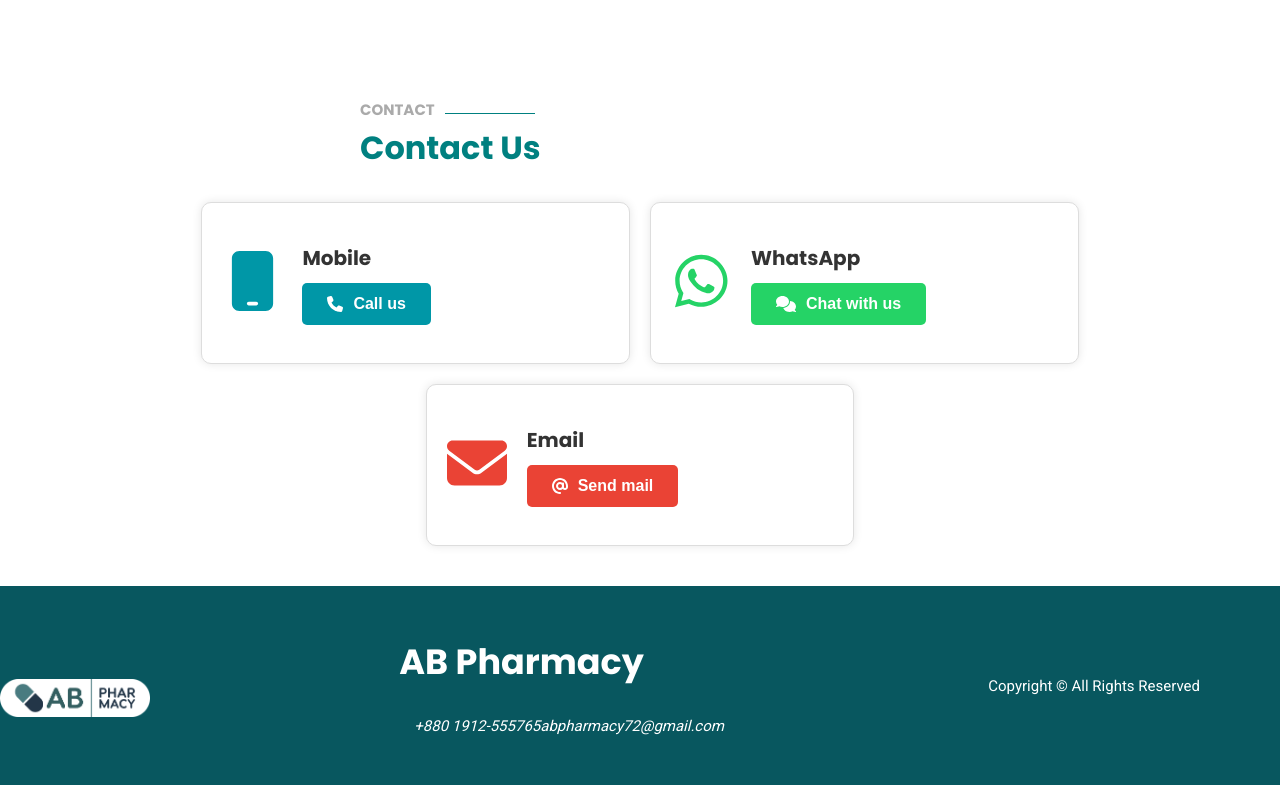
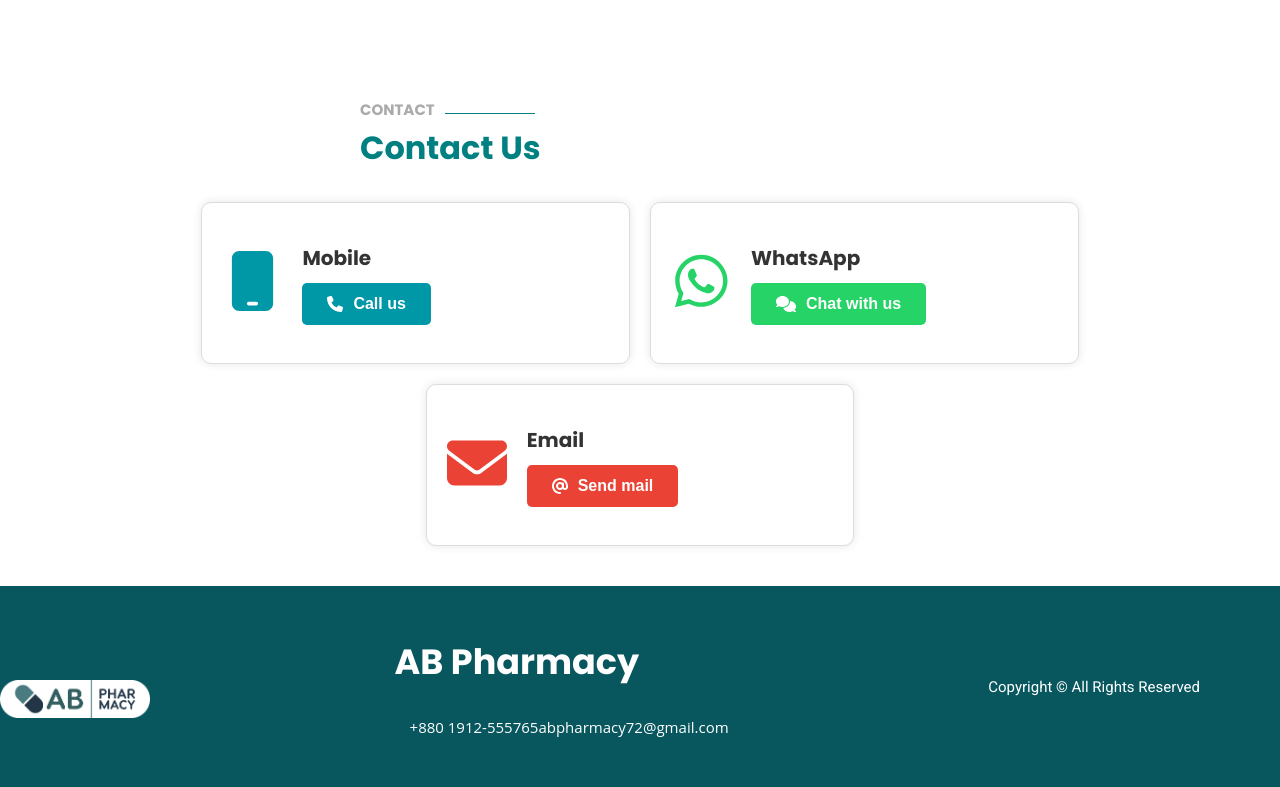
Before and after one commit to dhruba-datta/AB-Pharmacy-React, a React (Create React App) app: page / in a window 1280 px wide. Shown: the part 1214-2001 px from the top of the page. Built offline with nearby package versions, Linux system fonts and the light colour scheme; no server answers.

Commit message:
footer updated

```diff
--- a/src/Footer.css
+++ b/src/Footer.css
@@ -28,9 +28,9 @@
 }
 
 .footer-links {
+  font-family: "Open Sans", sans-serif;
   list-style: none;
   padding: 0 15px 15px 15px;
-  font-style: italic;
 }
 
 .footer-links li {
```
